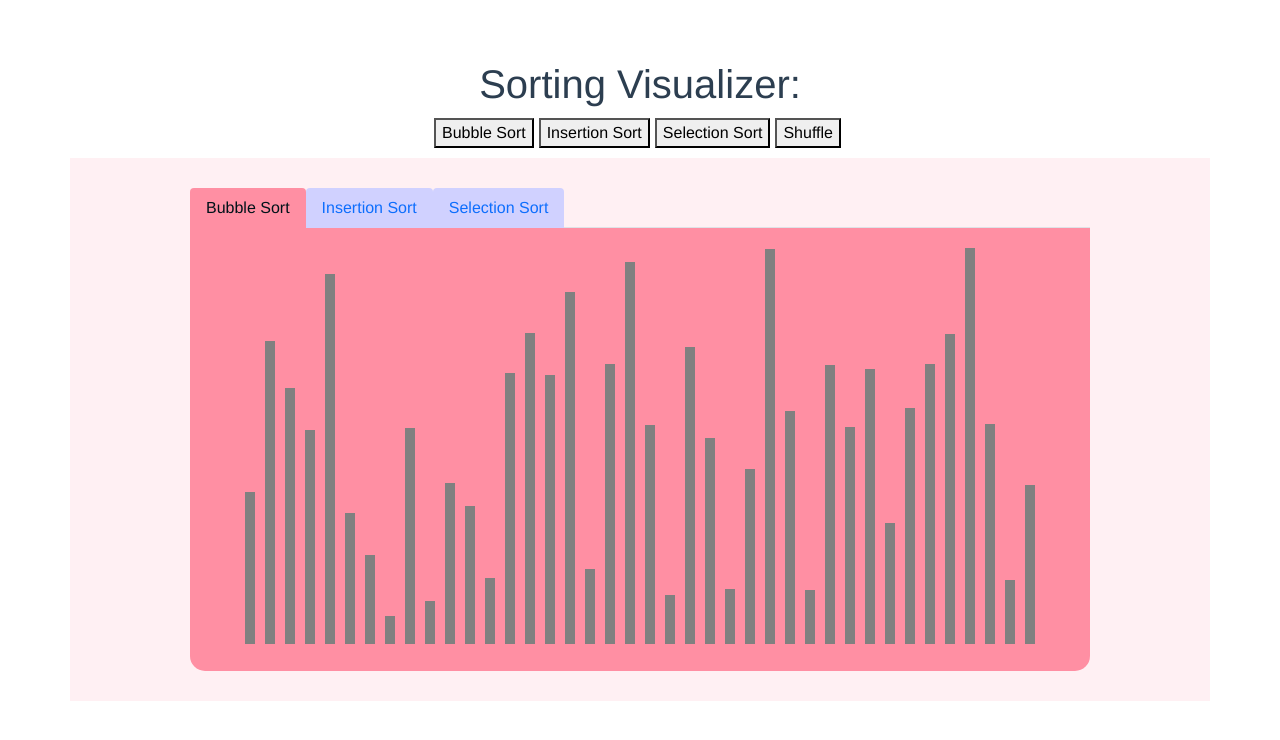
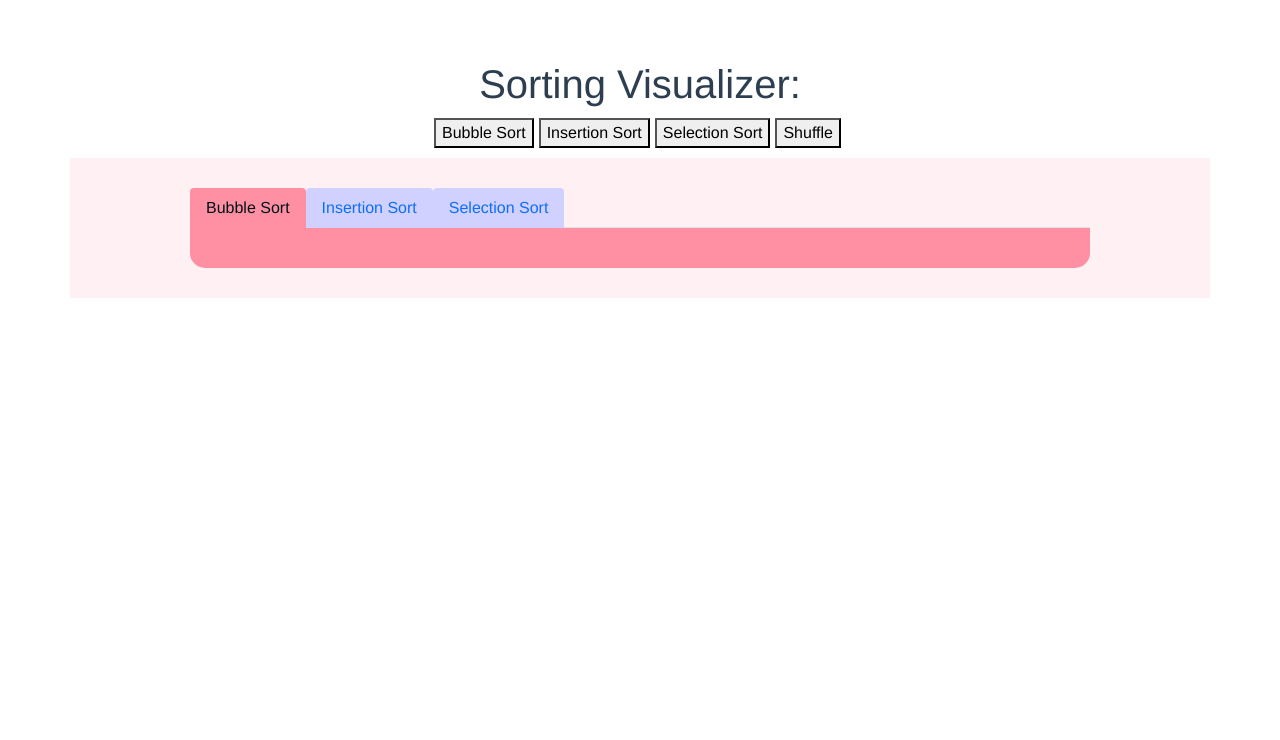
Before and after one commit to josevenzke/sorting-algorithms, a Vue app in the folder sorting-visualizer/: page / in a window 1280 px wide. Shown: the top 740 px of the page. Built offline with nearby package versions, Linux system fonts and the light colour scheme.

Commit message:
add BubbleSort to container

```diff
--- a/sorting-visualizer/src/App.vue
+++ b/sorting-visualizer/src/App.vue
@@ -9,20 +9,20 @@
     </div>
     <div class="container">
       <Tabs />
-      <Bars :numArray="array" :key="array" />
+      <BubbleSort />
     </div>
   </div>
 </template>
 
 <script>
 import Tabs from './components/Tabs.vue'
-import Bars from './components/Bars.vue'
+import BubbleSort from './components/SortingAlgs/BubbleSort.vue'
 
 export default {
   name: 'App',
   components:{
     Tabs,
-    Bars
+    BubbleSort
   },
   data() {
     return {
```
